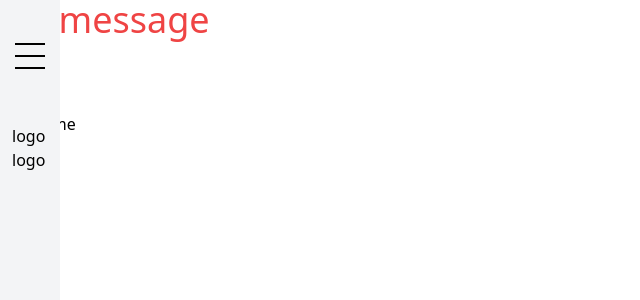
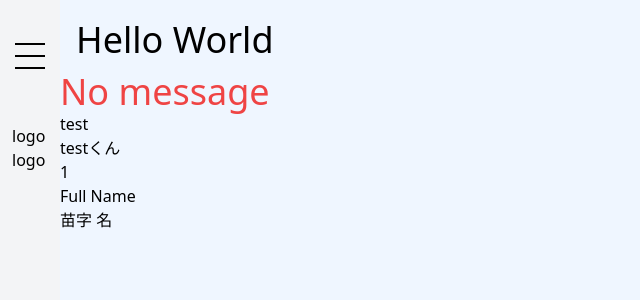
Before and after one commit to takuyatechexpert/vue_typescript, a Vue app: page /hello-world in a window 1280 px wide. Shown: the top 300 px of the page, without its empty margins (0-640 px from the left). Built offline with nearby package versions, Linux system fonts and the light colour scheme.

Commit message:
refactoring

```diff
--- a/src/components/HelloWorld.vue
+++ b/src/components/HelloWorld.vue
@@ -1,5 +1,5 @@
 <template>
-  <div class="hello">
+  <page title="Hello World">
     <h1 class="text-red-500 text-4xl">{{ msg }}</h1>
     <div>{{ book.title }}</div>
     <div>{{ book.author }}</div>
@@ -7,7 +7,7 @@
 
     <div>Full Name</div>
     <div>{{ fullname }}</div>
-  </div>
+  </page>
 </template>
 
 <script lang="ts">
```
